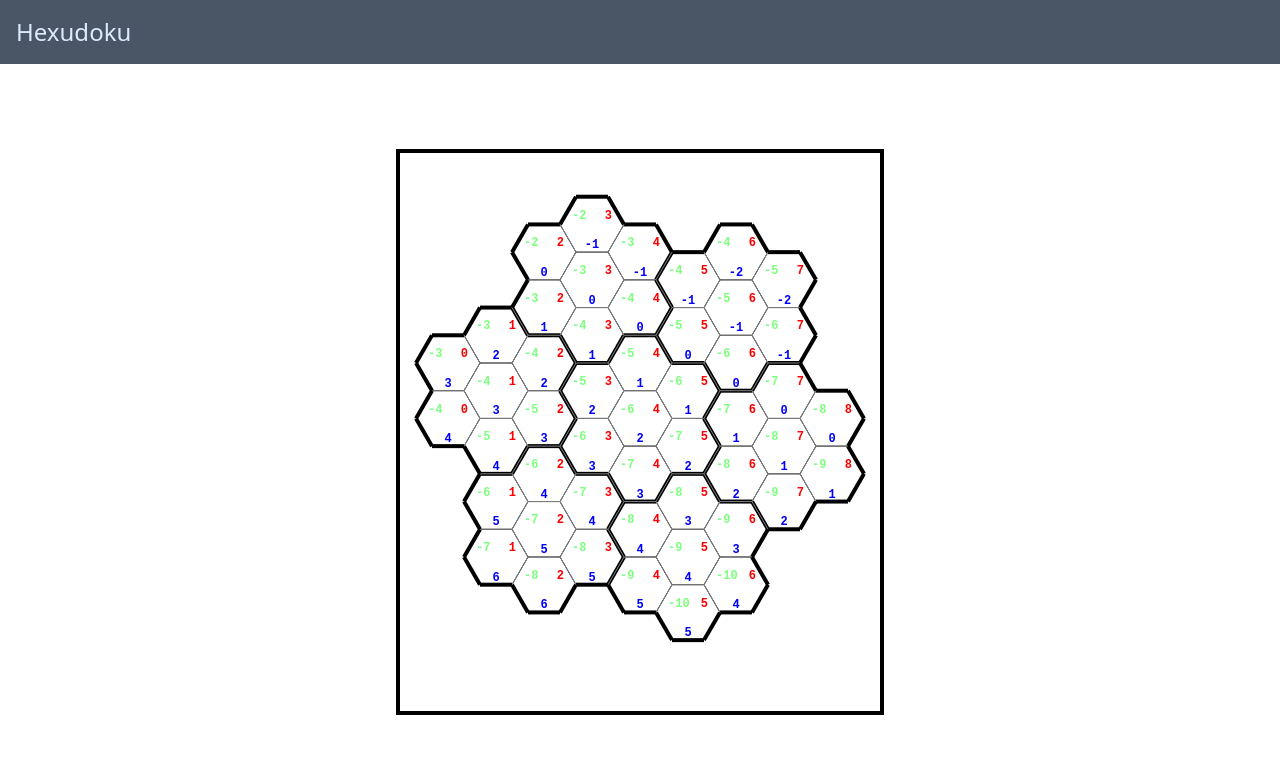
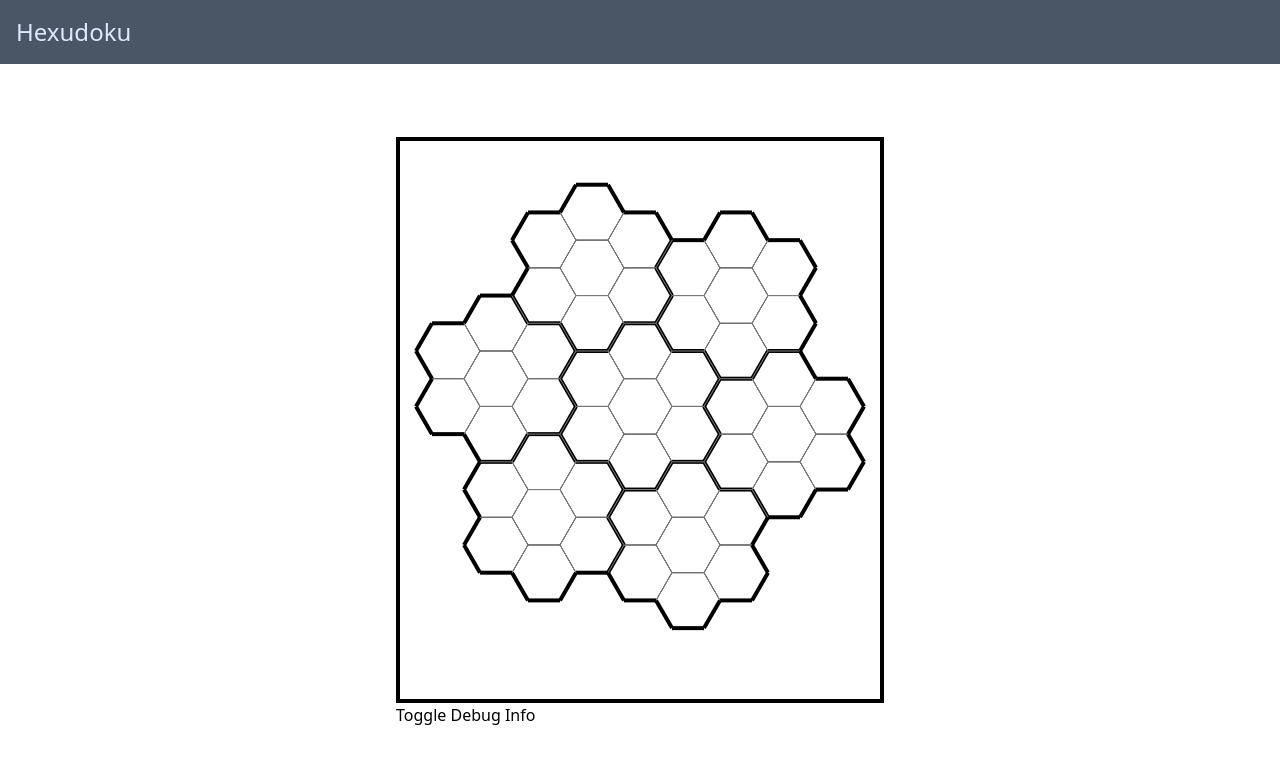
Before and after one commit to Schmoller/Hex-udoku, a React (Vite) app: page / in a window 1280 px wide. Shown: the top 764 px of the page. Built offline with nearby package versions, Linux system fonts and the light colour scheme.

Commit message:
Allow debug information to be toggled on and off

```diff
--- a/src/views/game/GameBoardUI.tsx
+++ b/src/views/game/GameBoardUI.tsx
@@ -20,9 +20,11 @@ export interface GameBoardUIProps {
      * This is the size in a flat-top orientation.
      */
     cellSize?: number;
+
+    showDebugInfo?: boolean;
 }
 
-export const GameBoardUI: FC<GameBoardUIProps> = ({ meta, state, cellSize = DefaultSize }) => {
+export const GameBoardUI: FC<GameBoardUIProps> = ({ meta, state, cellSize = DefaultSize, showDebugInfo }) => {
     const canvasRef = useRef<HTMLCanvasElement>(null);
 
     const gridMetrics = useMemo<HexGridMetrics>(
@@ -57,7 +59,9 @@ export const GameBoardUI: FC<GameBoardUIProps> = ({ meta, state, cellSize = Defa
         renderPlan.cellsToRender.forEach((cell) => {
             const { x, y } = hexCoordinateToCanvas(cell.coordinate, gridMetrics);
 
-            drawHexagonDebugInfo(ctx, cell.coordinate, gridMetrics);
+            if (showDebugInfo) {
+                drawHexagonDebugInfo(ctx, cell.coordinate, gridMetrics);
+            }
 
             for (const direction of AllHexDirections) {
                 const segment = cell.segments[direction];
@@ -78,7 +82,7 @@ export const GameBoardUI: FC<GameBoardUIProps> = ({ meta, state, cellSize = Defa
     // Draw the board whenever the state changes
     useEffect(() => {
         drawBoard();
-    }, [state, gridMetrics]);
+    }, [renderPlan, gridMetrics, showDebugInfo]);
 
     return (
         <div className="border-4">
--- a/src/views/game/GameContainer.tsx
+++ b/src/views/game/GameContainer.tsx
@@ -1,14 +1,17 @@
-import { useMemo, type FC } from 'react';
+import { useMemo, useState, type FC } from 'react';
 import { type GameMetadata, useGameState } from './lib/board';
 import { GameBoardUI } from './GameBoardUI';
 
 export const GameContainer: FC = () => {
+    const [showDebugInfo, setShowDebugInfo] = useState(false);
+
     const meta = useMemo<GameMetadata>(() => ({ width: 9, height: 9 }), []);
     const [state, dispatch] = useGameState(meta);
 
     return (
         <div>
-            <GameBoardUI meta={meta} state={state} />
+            <GameBoardUI meta={meta} state={state} showDebugInfo={showDebugInfo} />
+            <button onClick={() => setShowDebugInfo(!showDebugInfo)}>Toggle Debug Info</button>
         </div>
     );
 };
```
